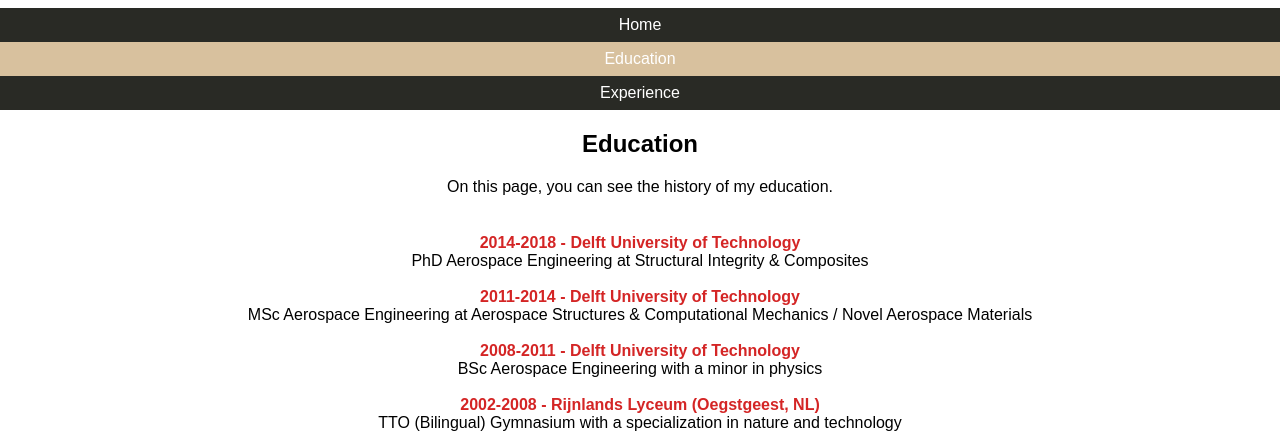
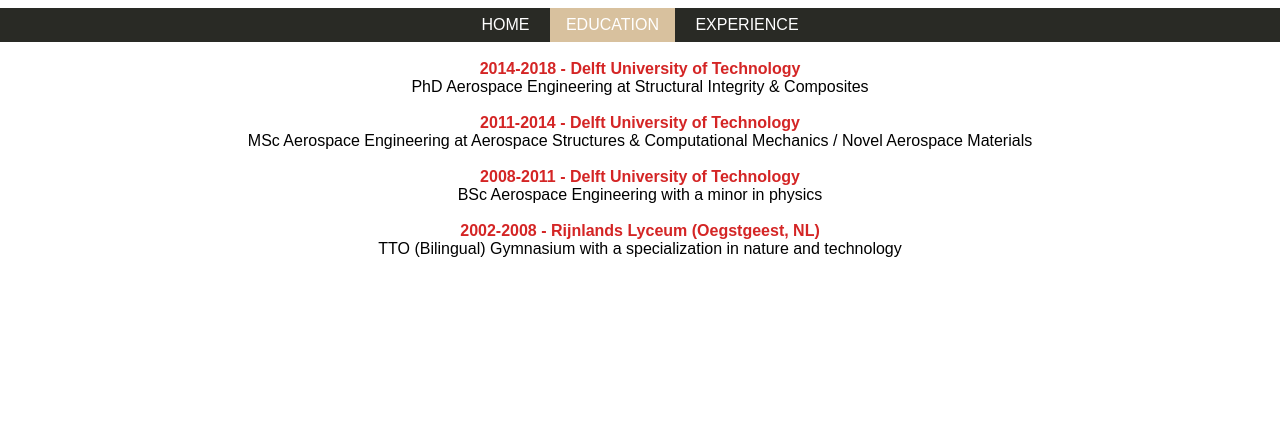
Before and after one commit to cornelisdemooij/HTMLCSSOnlyWebsite, a website: page edu.html in a window 1280 px wide. Shown: the part 374-806 px from the top of the page. Drawn offline with Linux system fonts and the light colour scheme.

Commit message:
Made more aesthetic improvements, navigation bar is working

```diff
--- a/edu.html
+++ b/edu.html
@@ -18,8 +18,6 @@
 			<li><a class="active" href="/edu.html">Education</a></li>
 			<li><a href="/exp.html">Experience</a></li>
 		</ul>
-		<h2>Education</h2>
-		<p>On this page, you can see the history of my education.</p>
 		<ul class="history">
 			<li>
 				<br><b>2014-2018 - Delft University of Technology</b>
--- a/style.css
+++ b/style.css
@@ -29,15 +29,23 @@
 
 .navigation {
     list-style-type: none;
-    margin: 0;
+    margin: auto;
     padding: 0;
+    width: 100%;
+    max-width: 1400px;
+    overflow: hidden;
     background-color: rgb(41, 42, 37);
+    text-transform: uppercase;
+}
+.navigation li {
+    display: inline;
 }
 .navigation li a {
-    display: block;
     color: #fff;
     padding: 8px 16px;
     text-decoration: none;
+    text-align: center;
+    display: inline-block;
 }
 .navigation li a:hover {
     background-color: rgb(211, 211, 219);
```
Also changed, not shown: exp.html (+0 -2 lines), index.html (+0 -1 lines).
